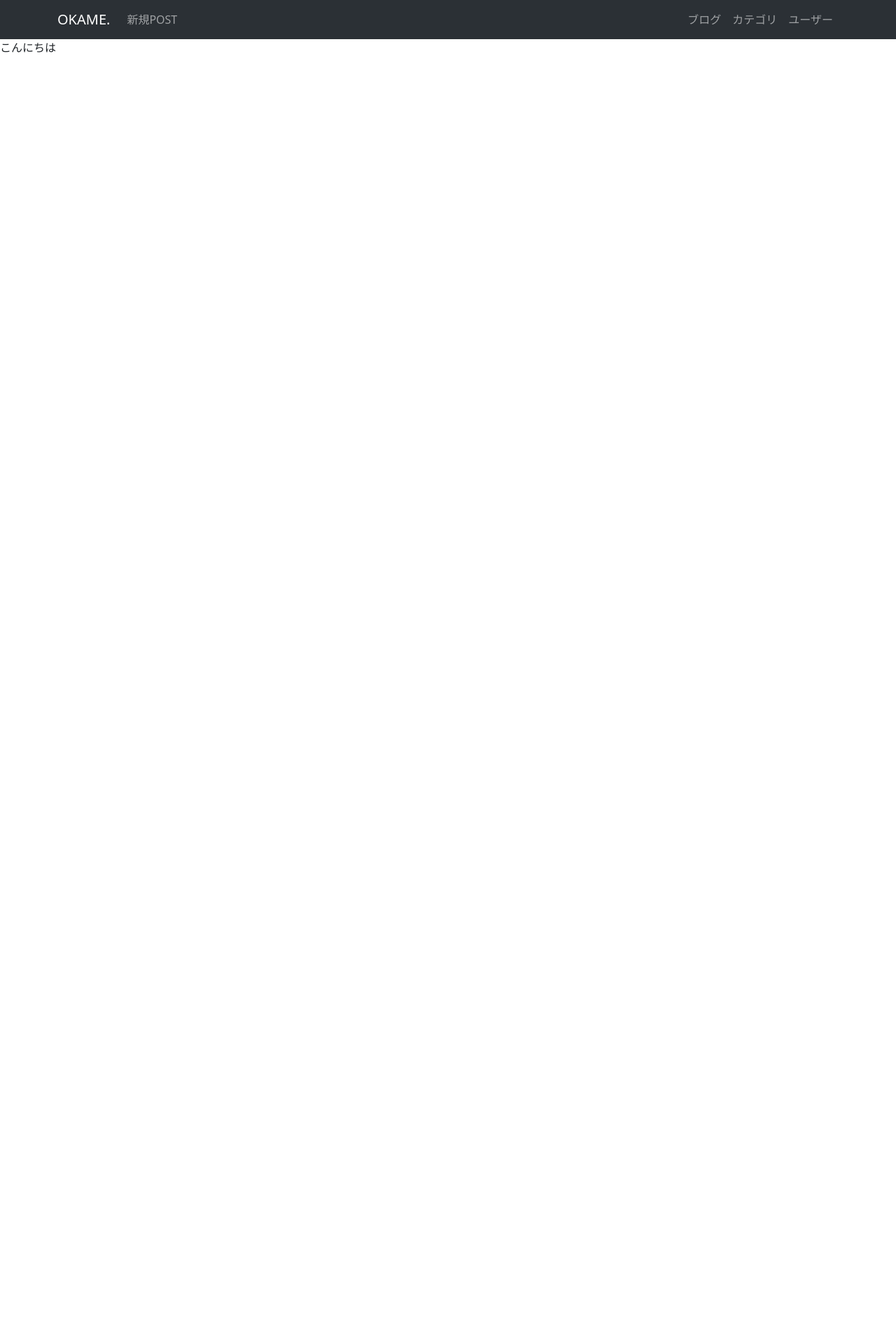
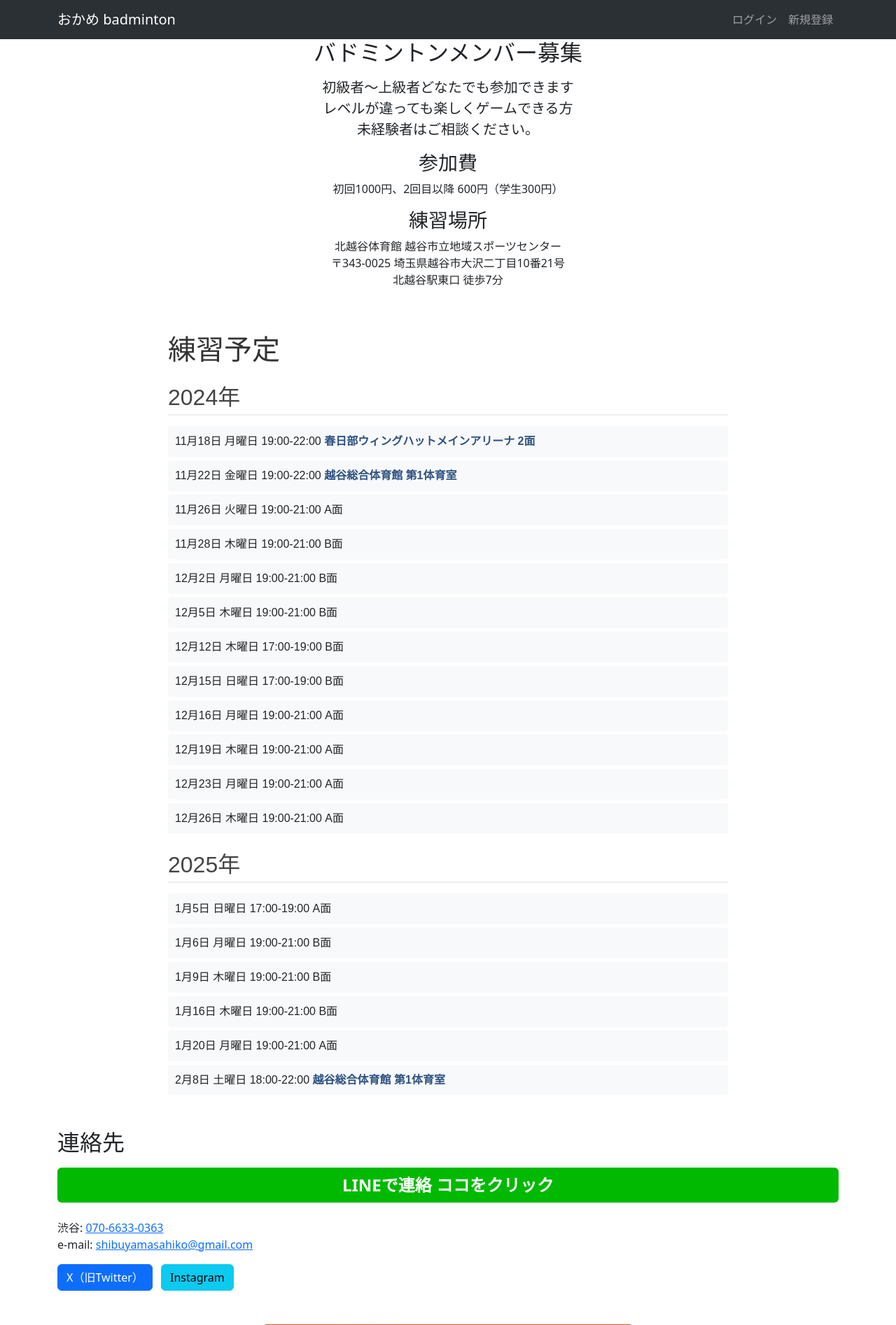
Before and after one commit to UGUIS8020/okame, a Python web app: template templates/index.html in a window 1280 px wide. Shown: the top 1894 px of the page at 70% size. Before the commit the page ends 75 px from the top, so only its background shows below. Run offline with Jinja, Linux system fonts and the light colour scheme; the template is opened without the code that fills it, so the values that code supplies are empty; some libraries are stand-ins or nearby versions.

Commit message:
新越谷

```diff
--- /dev/null
+++ b/static/style.css
@@ -0,0 +1,3 @@
+body {
+    background-color: #006600; /* アリスブルー */
+  }
--- a/templates/account.html
+++ b/templates/account.html
@@ -1,7 +1,7 @@
 {% extends "base.html" %}
 {% block content %}
-    {% if current_user.is_administrator %}
-    <section id="menu">
+    <!-- {% if current_user.is_administrator %} -->
+        <section id="menu">
         <div class="container my-3 py-4 bg-light">
             <div class="row">
                 <div class="col-md-3">
--- a/templates/base.html
+++ b/templates/base.html
@@ -4,7 +4,7 @@
 
     <meta charset="UTF-8">
     <meta name="viewport" content="width=device-width, initial-scale=1.0">
-    <title>OKAME.</title>
+    <title>おかめ badminton</title>
     <link href="https://cdn.jsdelivr.net/npm/bootstrap@5.3.0/dist/css/bootstrap.min.css" rel="stylesheet" integrity="sha384-9ndCyUaIbzAi2FUVXJi0CjmCapSmO7SnpJef0486qhLnuZ2cdeRhO02iuK6FUUVM" crossorigin="anonymous">
     <script src="https://cdn.jsdelivr.net/npm/bootstrap@5.3.0/dist/js/bootstrap.bundle.min.js" integrity="sha384-geWF76RCwLtnZ8qwWowPQNguL3RmwHVBC9FhGdlKrxdiJJigb/j/68SIy3Te4Bkz" crossorigin="anonymous"></script>
 
@@ -64,6 +64,12 @@
             color: #ffae00; /* ゴールドで目立たせる */
             font-size: 1.2rem; /* 少し大きく */
           }
+        .text-guest {
+          font-weight: bold;
+          color: #ffffff;
+          font-size: 1.2rem;
+        }
+
 
 
     </style>
@@ -76,45 +82,47 @@
   <header>
     <nav class="navbar navbar-expand-lg bg-body-tertiary fixed-top" data-bs-theme="dark">
         <div class="container">
-          <a class="navbar-brand" href="{{ url_for('index') }}">OKAME.</a>
+          <a class="navbar-brand" href="{{ url_for('index') }}">おかめ badminton</a>
           <button class="navbar-toggler" type="button" data-bs-toggle="collapse" data-bs-target="#navbarNav" aria-controls="navbarNav" aria-expanded="false" aria-label="Toggle navigation">
             <span class="navbar-toggler-icon"></span>
           </button>
           <div class="collapse navbar-collapse" id="navbarNav">
             <ul class="navbar-nav">
-              <li class="nav-item">
-                <a class="nav-link" href="#">新規POST</a>
-              </li>
+
             </ul>
 
 
             <ul class="navbar-nav ms-auto">
-              <li class="nav-item">
+                <li class="nav-item">
 
-                {% if current_user.is_administrator %}
-                    <p>Administrator: {{ current_user.is_administrator }}</p>
+                     {% if current_user.is_authenticated and current_user.is_administrator %}
                     <a class="nav-link" href="{{ url_for('user_maintenance') }}">登録者</a>
-                {% endif %}
+                    {% endif %}
+
                 </li>
-                <li class="nav-item">
-                <a class="nav-link" href="#">ブログ</a>
-                </li>
-                <li class="nav-item">
-                <a class="nav-link" href="#">カテゴリ</a>
-                </li>
-                <li class="nav-item">
-                <a class="nav-link" href="{{ url_for('user_maintenance') }}">ユーザー</a>
-                </li>
-                {% if current_user.is_authenticated %}
+
+
+                {% if current_user.is_authenticated and current_user.is_administrator %}
                 <li class="nav-item">
                   <a class="nav-link" href="{{ url_for('logout') }}">ログアウト</a>
                 </li>
+                {% else %}
+                <li class="nav-item">
+                  <a class="nav-link" href="{{ url_for('login') }}">ログイン</a>
+                </li>
+                {% endif %}
 
+                {% if current_user.is_authenticated and current_user.is_administrator %}
                 <span class="navbar-text ms-3 text-highlight">
                   {{ current_user.display_name }}
-              </span>
-                {% endif %}
-           </ul>
+               </span>
+               {% else %}
+
+                <a class="nav-link" href="{{ url_for('signup') }}">新規登録</a>
+
+               {% endif %}
+
+            </ul>
           </div>
         </div>
       </nav>
@@ -129,6 +137,7 @@
 
 <body>
 
+
     {% block content %}
 
     {% endblock %}
--- a/templates/index.html
+++ b/templates/index.html
@@ -1,8 +1,114 @@
 {% extends "base.html" %}
 {% block content %}
+<section id="about" class="mb-5 text-center">
+    <h2 class="mb-3">バドミントンメンバー募集</h2>
+    <p class="lead">初級者～上級者どなたでも参加できます<br>
+        レベルが違っても楽しくゲームできる方<br>
+    未経験者はご相談ください。<br>
+                </p>
+
+    <div class="row">
+        <div>
+            <h3>参加費</h3>
+            <p>初回1000円、2回目以降 600円（学生300円）</p>
+        </div>
+        <div>
+            <h3>練習場所</h3>
+            <p>北越谷体育館 越谷市立地域スポーツセンター<br>
+            〒343-0025 埼玉県越谷市大沢二丁目10番21号<br>
+            北越谷駅東口 徒歩7分</p>
+        </div>
+    </div>
+</section>
+    <div class="container">
+        <section id="schedule" class="mb-5">
+            <style>
+                .schedule {
+                  font-family: sans-serif;
+                  max-width: 800px;
+                  margin: 0 auto;
+                }
+                .schedule h1 {
+                  color: #333;
+                  margin-bottom: 20px;
+                }
+                .schedule h2 {
+                  color: #444;
+                  margin: 25px 0 15px;
+                  padding-bottom: 5px;
+                  border-bottom: 2px solid #eee;
+                }
+                .schedule ul {
+                  list-style: none;
+                  padding: 0;
+                }
+                .schedule li {
+                  padding: 10px;
+                  margin: 5px 0;
+                  background-color: #f8f9fa;
+                  border-radius: 4px;
+                }
+                .special-venue {
+                  color: #2c5282;
+                  font-weight: bold;
+                }
+              </style>
+              </head>
+              <body>
+              <div class="schedule">
+                <h1>練習予定</h1>
+
+                <h2>2024年</h2>
+                <ul>
+                  <li>11月18日 月曜日 19:00-22:00 <span class="special-venue">春日部ウィングハットメインアリーナ 2面</span></li>
+                  <li>11月22日 金曜日 19:00-22:00 <span class="special-venue">越谷総合体育館 第1体育室</span></li>
+                  <li>11月26日 火曜日 19:00-21:00 A面</li>
+                  <li>11月28日 木曜日 19:00-21:00 B面</li>
+                  <li>12月2日 月曜日 19:00-21:00 B面</li>
+                  <li>12月5日 木曜日 19:00-21:00 B面</li>
+                  <li>12月12日 木曜日 17:00-19:00 B面</li>
+                  <li>12月15日 日曜日 17:00-19:00 B面</li>
+                  <li>12月16日 月曜日 19:00-21:00 A面</li>
+                  <li>12月19日 木曜日 19:00-21:00 A面</li>
+                  <li>12月23日 月曜日 19:00-21:00 A面</li>
+                  <li>12月26日 木曜日 19:00-21:00 A面</li>
+                </ul>
+
+                <h2>2025年</h2>
+                <ul>
+                  <li>1月5日 日曜日 17:00-19:00 A面</li>
+                  <li>1月6日 月曜日 19:00-21:00 B面</li>
+                  <li>1月9日 木曜日 19:00-21:00 B面</li>
+                  <li>1月16日 木曜日 19:00-21:00 B面</li>
+                  <li>1月20日 月曜日 19:00-21:00 A面</li>
+                  <li>2月8日 土曜日 18:00-22:00 <span class="special-venue">越谷総合体育館 第1体育室</span></li>
+                </ul>
+
+      </section>
+      <section id="contact" class="mb-5">
+        <h2 class="mb-3">連絡先</h2>
+        <div class="d-flex flex-column gap-3 mb-4" >
+            <a href="https://line.me/ti/p/gErDAMJEId" target="_blank" rel="noopener noreferrer" class="btn" style="background-color: #00B900; color: white; font-size: 1.5rem;"><b>LINEで連絡 ココをクリック</b></a>
+            <!-- <img src="images/line.jpg" alt="LINEのQRコード" width="200" height="200" class="img-fluid" loading="lazy"> -->
+        </div>
+
+        <p>渋谷: <a href="tel:07066330363">070-6633-0363</a><br>
+        e-mail: <a href="mailto:shibuyamasahiko@gmail.com">shibuyamasahiko@gmail.com</a></p>
+
+        <p>
+             <a href="https://x.com/rbn17pjAfz41575" target="_blank" rel="noopener noreferrer" class="btn btn-primary me-2">X（旧Twitter）</a>
+            <a href="https://www.instagram.com/kosigayabadminton/" target="_blank" rel="noopener noreferrer" class="btn btn-info">Instagram</a>
+        </p>
 
 
-            <p>こんにちは</p>
+      </section>
 
-
+        <!-- 中央寄せでレスポンシブ対応 -->
+        <div class="text-center">
+            <img src="/static/images/top.jpg"
+                 alt="画像の説明"
+                 class="img-fluid"
+                 style="max-width: 100%; height: auto;">
+        </div>
+    </div>
 {% endblock %}
--- a/templates/login.html
+++ b/templates/login.html
@@ -42,7 +42,7 @@
 
                             <!-- サインアップページへのリンク -->
                             <div class="d-grid mt-3">
-                                <a href="{{ url_for('signup') }}" class="btn btn-primary btn-lg">はじめての方はサインアップページ</a>
+                                <a href="{{ url_for('signup') }}" class="btn btn-primary btn-lg">はじめての方は新規登録ページへ</a>
                             </div>
                         </form>
                     </div>
@@ -96,6 +96,7 @@
                             background-color: #0d6efd;
                             border-color: #0d6efd;
                         }
+
                         </style>
                 </div>
             </div>
--- a/templates/user_maintenance.html
+++ b/templates/user_maintenance.html
@@ -57,8 +57,8 @@
                                         <td>{{ user.administrator }}</td>
                                         <td>
                                             {% if current_user.is_administrator or current_user.id == user.user_id %}
-                                            <a href="{{ url_for('account', user_id=user.user_id) }}"
-                                               class="btn btn-secondary">変更</a>
+                                            <a href="{{ url_for('account', user_id=user.id) }}" class="btn btn-secondary">変更</a>
+
                                             {% endif %}
                                         </td>
                                     </tr>
```
Also changed, not shown: app.py (+128 -173 lines), static/images/top.jpg (added).
